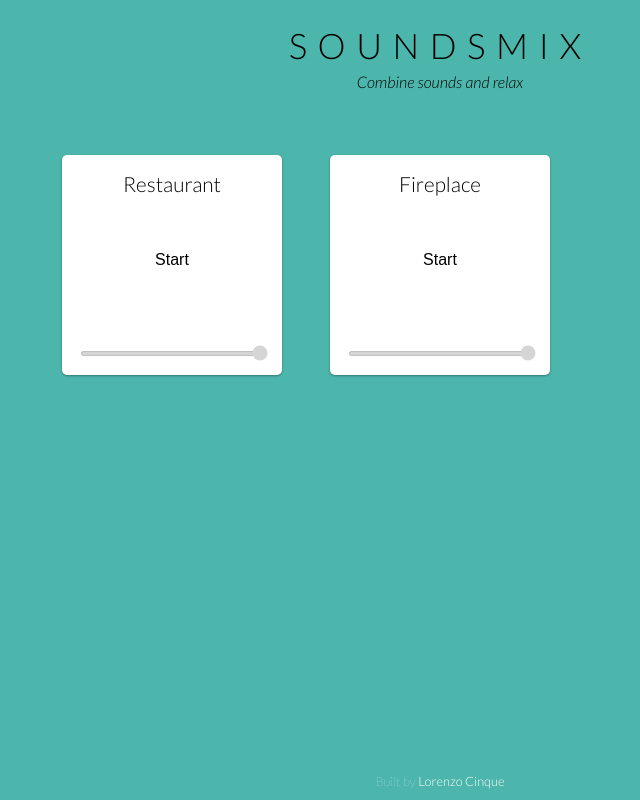
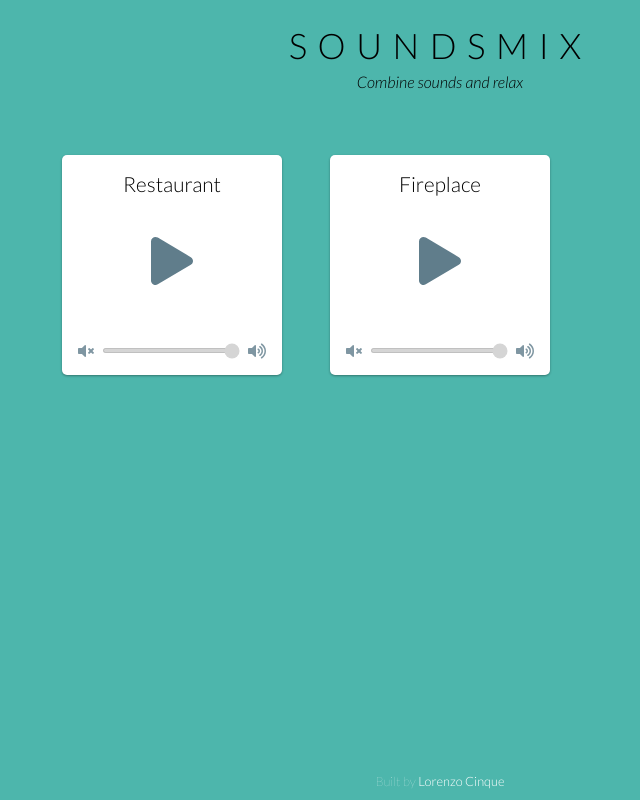
Before and after one commit to Mulder90/soundsmix, a Next.js app: page / in a window 1280 px wide. Shown: the whole page, without its empty margins (200-840 px from the left). Built offline with nearby package versions, Linux system fonts and the light colour scheme.

Commit message:
Add audio icons

```diff
--- a/components/SoundWidget.js
+++ b/components/SoundWidget.js
@@ -1,4 +1,10 @@
 import React, { useState, useEffect } from "react";
+import { FontAwesomeIcon } from "@fortawesome/react-fontawesome";
+import {
+  faPlay,
+  faVolumeMute,
+  faVolumeUp,
+} from "@fortawesome/free-solid-svg-icons";
 
 import styles from "./SoundWidget.module.scss";
 
@@ -20,10 +26,14 @@ const SoundWidget = ({ title, path }) => {
     }
   };
 
+  const changeVolume = (vol) => {
+    setVolume(vol);
+    audioTag.volume = vol / 100;
+  };
+
   const onVolumeChange = (evt) => {
     if (audioTag) {
-      setVolume(evt.target.value);
-      audioTag.volume = evt.target.value / 100;
+      changeVolume(evt.target.value);
     }
   };
 
@@ -52,7 +62,7 @@ const SoundWidget = ({ title, path }) => {
                 <div className={`${styles.wave} ${styles.wave5}`}></div>
               </div>
             ) : (
-              "Start"
+              <FontAwesomeIcon icon={faPlay} />
             )}
           </div>
         </button>
@@ -61,9 +71,15 @@ const SoundWidget = ({ title, path }) => {
             !isActive ? styles.disabled : ""
           }`}
         >
+          <FontAwesomeIcon
+            className={styles.volumeIcon}
+            icon={faVolumeMute}
+            onClick={() => changeVolume(0)}
+            disabled={!isActive || !volume === 0}
+          />
           <input
             id={`audio-range-${title}`}
-            disabled={isActive ? false : true}
+            disabled={!isActive}
             type="range"
             min="0"
             max="100"
@@ -72,6 +88,12 @@ const SoundWidget = ({ title, path }) => {
             onChange={onVolumeChange}
             aria-label={`Volume Slider for ${title}`}
           />
+          <FontAwesomeIcon
+            className={styles.volumeIcon}
+            icon={faVolumeUp}
+            onClick={() => changeVolume(100)}
+            disabled={!isActive || volume === 100}
+          />
         </div>
       </div>
     </div>
--- a/components/SoundWidget.module.scss
+++ b/components/SoundWidget.module.scss
@@ -39,21 +39,30 @@
         display: flex;
         align-items: center;
         justify-content: center;
-        font-size: 1rem;
-        font-weight: 300;
+        font-size: 3rem;
+        color: #607d8b;
       }
     }
 
     .volumeSliderWrapper {
       width: 100%;
+      display: flex;
+      align-items: center;
 
       &.disabled {
         opacity: 0.8;
+        pointer-events: none;
       }
 
       input {
+        margin: 0 0.5rem;
         width: 100%;
         height: 5px;
+      }
+
+      .volumeIcon {
+        cursor: pointer;
+        color: #607d8b;
       }
     }
   }
--- a/package.json
+++ b/package.json
@@ -8,6 +8,9 @@
     "start": "next start"
   },
   "dependencies": {
+    "@fortawesome/fontawesome-svg-core": "^1.2.28",
+    "@fortawesome/free-solid-svg-icons": "^5.13.0",
+    "@fortawesome/react-fontawesome": "^0.1.9",
     "next": "9.3.6",
     "next-seo": "^4.4.0",
     "react": "16.13.1",
```
Also changed, not shown: 1 other file (tests, documents, lock files or other folders).
